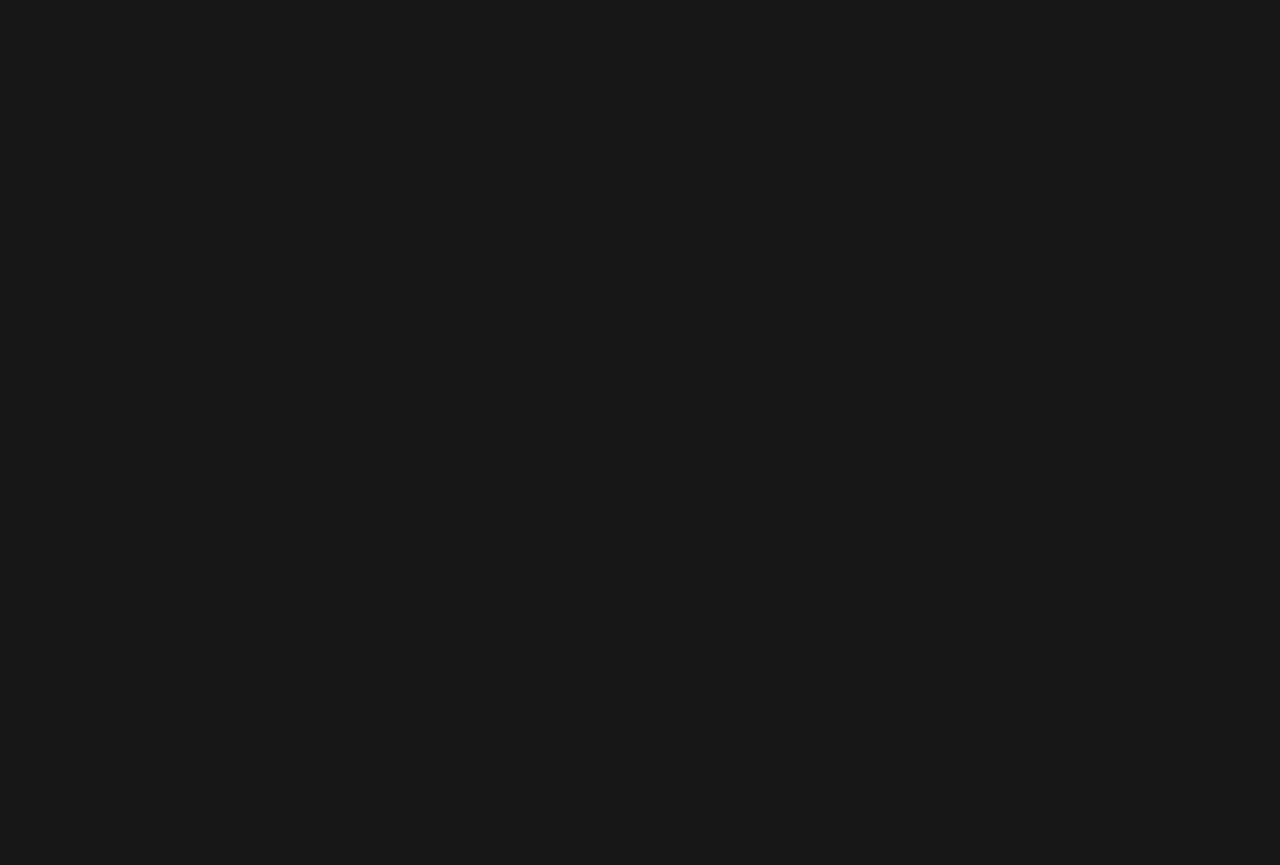
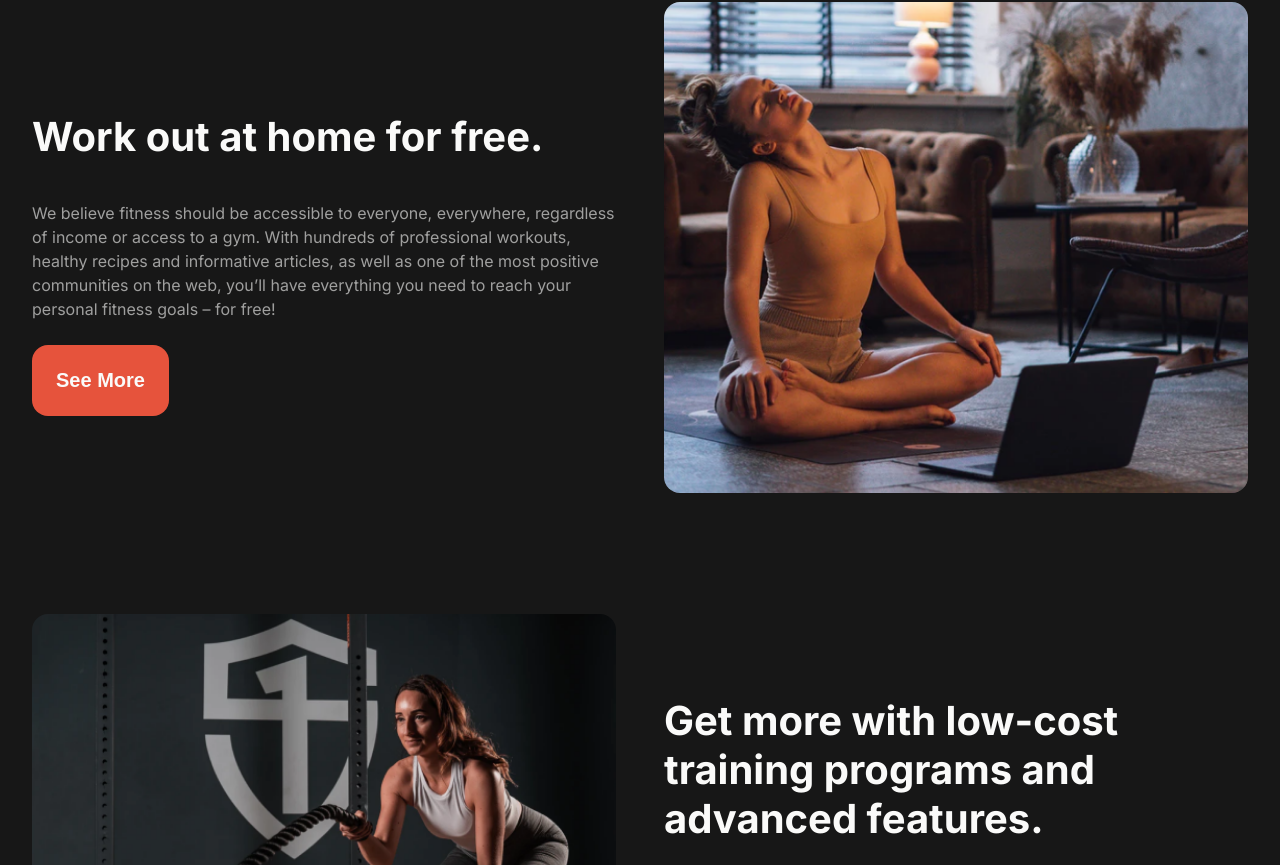
Before and after one commit to luizCosta-Serao/fitness, a React (Vite) app: page / in a window 1280 px wide. Shown: the part 1895-2760 px from the top of the page. Before the commit the page ends 1788 px from the top, so only its background shows below. Built offline with nearby package versions, Linux system fonts and the light colour scheme; the HTML template or start-up script is replaced by a standard one.

Commit message:
more info section da home

```diff
--- /dev/null
+++ b/src/components/Home/MoreInfoSection/BoxMoreInfo.module.css
@@ -0,0 +1,54 @@
+.boxMoreInfo {
+  display: flex;
+  grid-template-columns: 1fr 1fr;
+  align-items: center;
+  gap: 3rem;
+  margin-bottom: 121px;
+}
+
+.boxContent {
+  width: 50%;
+}
+
+.boxContent h2 {
+  font-size: var(--h2);
+  color: var(--color-5);
+  margin-bottom: 2.5rem;
+}
+
+.boxContent p {
+  font-size: var(--body-txt);
+  color: var(--color-5);
+  line-height: 1.5;
+  opacity: .6;
+  margin-bottom: 1.5rem;
+}
+
+.boxImg {
+  width: 50%
+}
+
+.boxImg img {
+  border-radius: 1rem;
+}
+
+@media (max-width: 1150px) {
+  .boxMoreInfo {
+    flex-direction: column !important;
+  }
+
+  .boxContent {
+    width: 100%;
+  }
+
+  .boxImg {
+    align-self: flex-start;
+  }
+}
+
+@media (max-width: 876px) {
+  .boxImg {
+    width: 100%;
+    max-width: 500px;
+  }
+}
--- /dev/null
+++ b/src/components/Home/MoreInfoSection/BoxMoreInfo.tsx
@@ -0,0 +1,31 @@
+import styles from './BoxMoreInfo.module.css'
+import Button from '../../Global/Button';
+
+type BoxMoreInfoProps = {
+  title: string;
+  description: string;
+  src: string;
+  flexDirection: 'row' | 'row-reverse';
+}
+
+const BoxMoreInfo = ({
+  title,
+  description,
+  src,
+  flexDirection
+}: BoxMoreInfoProps ) => {
+  return (
+    <div className={styles.boxMoreInfo} style={{flexDirection: flexDirection}}>
+      <div className={styles.boxContent}>
+        <h2>{title}</h2>
+        <p>{description}</p>
+        <Button>See More</Button>
+      </div>
+      <div className={styles.boxImg}>
+        <img src={src} alt="" />
+      </div>
+    </div>
+  )
+}
+
+export default BoxMoreInfo
--- /dev/null
+++ b/src/components/Home/MoreInfoSection/MoreInfo.module.css
@@ -0,0 +1,3 @@
+.moreInfo {
+  margin-top: 189px;
+}
--- /dev/null
+++ b/src/components/Home/MoreInfoSection/MoreInfo.tsx
@@ -0,0 +1,25 @@
+import MoreInfoImgOne from '../../../assets/more_info_img_1.png'
+import MoreInfoImgTwo from '../../../assets/more_info_img_2.png'
+import styles from './MoreInfo.module.css'
+import BoxMoreInfo from './BoxMoreInfo'
+
+const MoreInfo = () => {
+  return (
+    <section className={styles.moreInfo}>
+      <BoxMoreInfo
+        title='Work out at home for free.'
+        description='We believe fitness should be accessible to everyone, everywhere, regardless of income or access to a gym. With hundreds of professional workouts, healthy recipes and informative articles, as well as one of the most positive communities on the web, you’ll have everything you need to reach your personal fitness goals – for free!'
+        src={MoreInfoImgOne}
+        flexDirection='row'
+      />
+      <BoxMoreInfo
+        title='Get more with low-cost training programs and advanced features.'
+        description='We believe fitness should be accessible to everyone, everywhere, regardless of income or access to a gym. With hundreds of professional workouts, healthy recipes and informative articles, as well as one of the most positive communities on the web, you’ll have everything you need to reach your personal fitness goals – for free!'
+        src={MoreInfoImgTwo}
+        flexDirection='row-reverse'
+      />
+    </section>
+  )
+}
+
+export default MoreInfo
--- a/src/pages/Home.tsx
+++ b/src/pages/Home.tsx
@@ -1,4 +1,5 @@
 import HeroSection from '../components/Home/HeroSection/HeroSection'
+import MoreInfo from '../components/Home/MoreInfoSection/MoreInfo'
 import StartSection from '../components/Home/StartSection/StartSection'
 
 const Home = () => {
@@ -6,6 +7,7 @@ const Home = () => {
     <main>
       <HeroSection />
       <StartSection />
+      <MoreInfo />
     </main>
   )
 }
```
Also changed, not shown: src/assets/more_info_img_1.png (added), src/assets/more_info_img_2.png (added).
